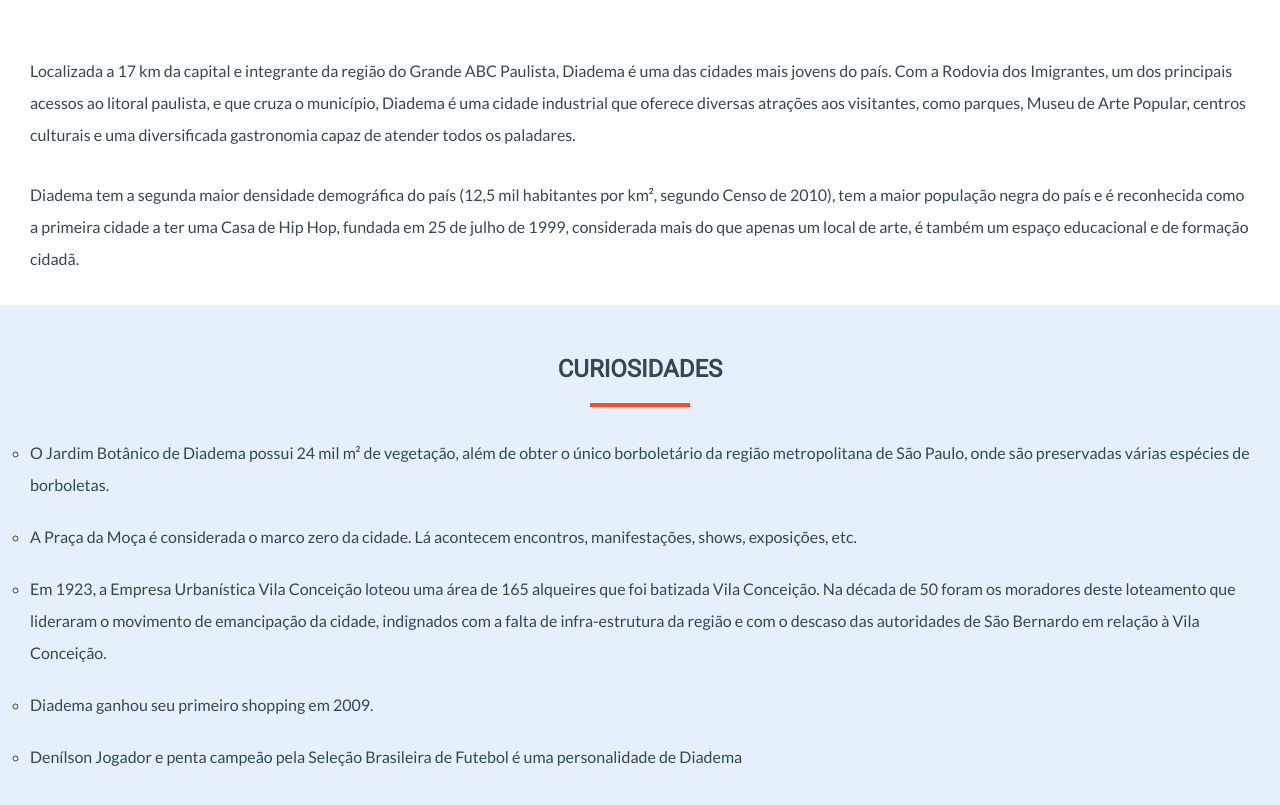
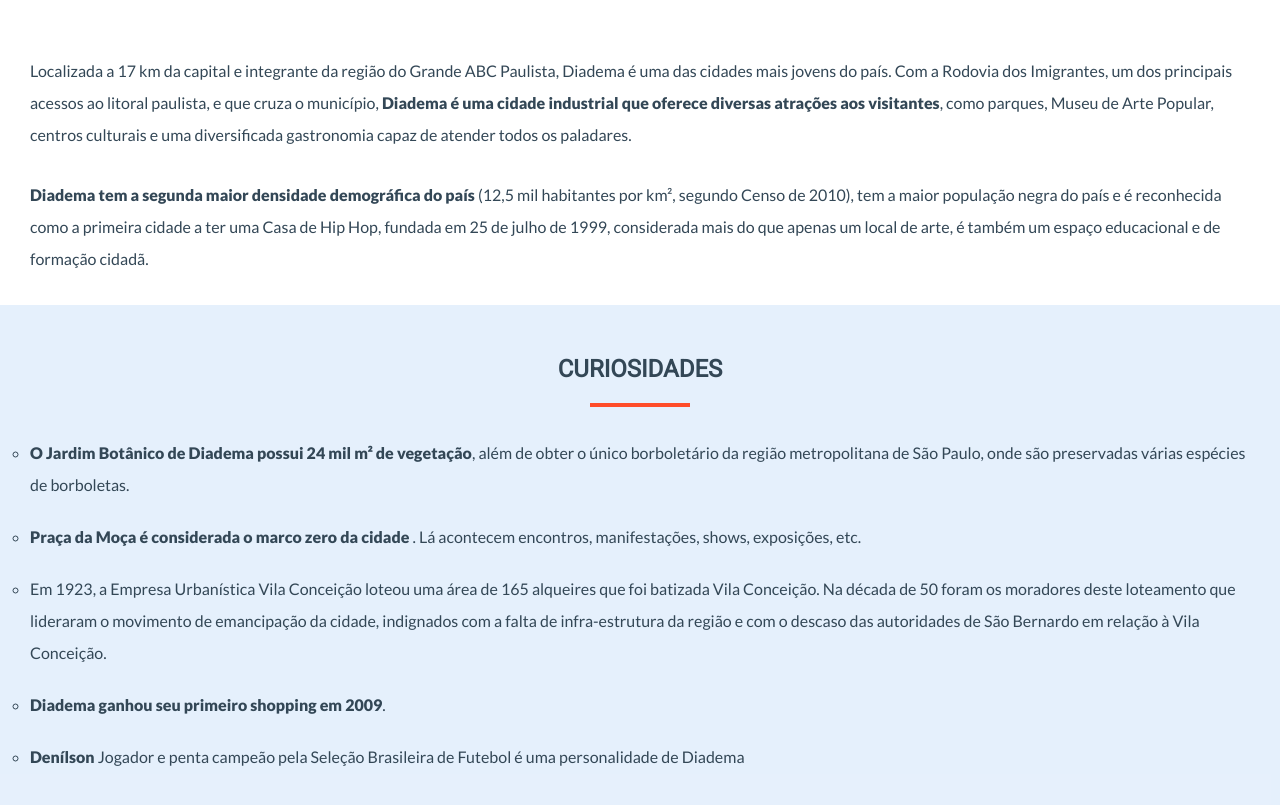
Before and after one commit to aevilesaguiar/checkpointMyCity, a plain HTML site: page index.html in a window 1280 px wide. Shown: the part 1005-1810 px from the top of the page. Drawn offline with nearby package versions, Linux system fonts and the light colour scheme; grey boxes are pictures that could not be loaded.

Commit message:
inserir strong html

```diff
--- a/index.html
+++ b/index.html
@@ -64,11 +64,11 @@
         <p>Localizada a 17 km da capital e integrante da região do Grande ABC Paulista,
             Diadema é uma das cidades mais jovens do país.
             Com a Rodovia dos Imigrantes, um dos principais acessos ao litoral paulista, e
-            que cruza o município, Diadema é uma cidade industrial que oferece diversas atrações
-             aos visitantes, como parques, Museu de Arte Popular, centros culturais e uma diversificada
+            que cruza o município,<strong> Diadema é uma cidade industrial que oferece diversas atrações
+             aos visitantes</strong>, como parques, Museu de Arte Popular, centros culturais e uma diversificada
               gastronomia capaz de atender todos os paladares.
             </p>
-       <p>Diadema tem a segunda maior densidade demográfica do país (12,5 mil habitantes por km²,
+       <p><strong>Diadema tem a segunda maior densidade demográfica do país</strong> (12,5 mil habitantes por km²,
         segundo Censo de 2010), tem a maior população negra do país e é reconhecida como a primeira
          cidade a ter uma Casa de Hip Hop, fundada em 25 de julho de 1999, considerada mais do que
          apenas um local de arte, é também um espaço educacional e de formação cidadã.</p>
@@ -89,17 +89,17 @@
             <div class="item-curiosidades">
                 <ul>
                     <li class="item-curiosidades">
-                     O Jardim Botânico de Diadema possui 24 mil m² de vegetação, além de obter o único
+                     <strong>O Jardim Botânico de Diadema possui 24 mil m² de vegetação</strong>, além de obter o único
                      borboletário da região metropolitana de São Paulo, onde são preservadas várias espécies
                      de borboletas.</li>
-                     <li class="item-curiosidades">A Praça da Moça é considerada o marco zero da cidade. Lá acontecem encontros,
+                     <li class="item-curiosidades"><strong>Praça da Moça é considerada o marco zero da cidade</strong> . Lá acontecem encontros,
                         manifestações, shows, exposições, etc.</li>
                         <li class="item-curiosidades">Em 1923, a Empresa Urbanística Vila Conceição loteou uma área de 165 alqueires que foi
                         batizada Vila Conceição. Na década de 50 foram os moradores deste loteamento que lideraram
                         o movimento de emancipação da cidade, indignados com a falta de infra-estrutura da região e com
                         o descaso das autoridades de São Bernardo em relação à Vila Conceição.</li>
-                        <li class="item-curiosidades">Diadema ganhou seu primeiro shopping em 2009.</li>
-                        <li class="item-curiosidades">Denílson Jogador e penta campeão pela Seleção Brasileira de Futebol é uma personalidade de Diadema</li>
+                        <li class="item-curiosidades"><strong>Diadema ganhou seu primeiro shopping em 2009</strong>.</li>
+                        <li class="item-curiosidades"><strong>Denílson</strong> Jogador e penta campeão pela Seleção Brasileira de Futebol é uma personalidade de Diadema</li>
                 </ul>
              </div>
 
```
